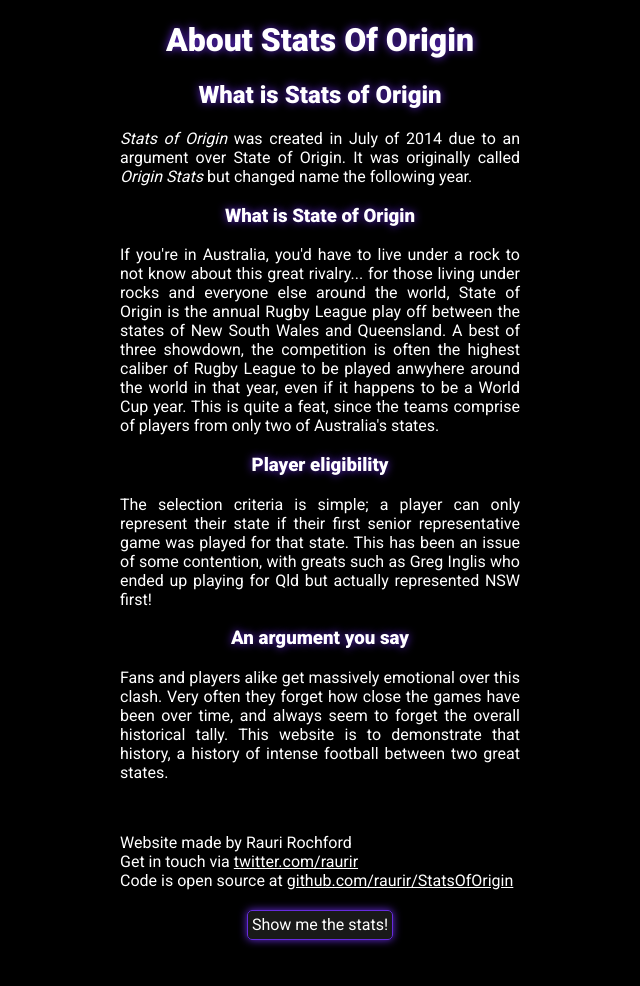
After one commit to raurir/StatsOfOrigin, a PHP site: page /about.php in a window 1280 px wide. The commit adds this page. Shown: the top 986 px of the page, without its empty margins (320-960 px from the left). Run offline with PHP 8.4, Linux system fonts and the light colour scheme; data that the repository does not hold is empty; style sheets or scripts are compiled from the project's sources.

Commit message:
add about

```diff
--- /dev/null
+++ b/about.php
@@ -0,0 +1,29 @@
+<?PHP
+$title = "About";
+include "header.php";
+?>
+  </head>
+  <body>
+    <div id='container'>
+      <div id='header'>
+        <div id='the-low-down'>
+          <h1>About Stats Of Origin</h1>
+          <h2>What is Stats of Origin</h2>
+          <p><i>Stats of Origin</i> was created in July of 2014 due to an argument over State of Origin. It was originally called <i>Origin Stats</i> but changed name the following year.</p>
+          <h3>What is State of Origin</h3>
+          <p>If you're in Australia, you'd have to live under a rock to not know about this great rivalry... for those living under rocks and everyone else around the world, State of Origin is the annual Rugby League play off between the states of New South Wales and Queensland. A best of three showdown, the competition is often the highest caliber of Rugby League to be played anwyhere around the world in that year, even if it happens to be a World Cup year. This is quite a feat, since the teams comprise of players from only two of Australia's states.</p>
+          <h3>Player eligibility</h3>
+          <p>The selection criteria is simple; a player can only represent their state if their first senior representative game was played for that state. This has been an issue of some contention, with greats such as Greg Inglis who ended up playing for Qld but actually represented NSW first!</p>
+          <h3>An argument you say</h3>
+          <p>Fans and players alike get massively emotional over this clash. Very often they forget how close the games have been over time, and always seem to forget the overall historical tally. This website is to demonstrate that history, a history of intense football between two great states.</p>
+          <br>
+          <p>Website made by Rauri Rochford<br>
+            Get in touch via <a href='https://twitter.com/raurir'>twitter.com/raurir</a><br>
+            Code is open source at <a href='https://github.com/raurir/StatsOfOrigin'>github.com/raurir/StatsOfOrigin</a></p>
+          <a id="about" href="index.html" class="button">Show me the stats!</a>
+        </div>
+      </div>
+    </div>
+<?PHP
+include "footer.php";
+?>
--- a/header.php
+++ b/header.php
@@ -3,7 +3,7 @@ $local = $argv[1] === "dev";
 ?>
 <html>
   <head>
-    <title>StatsOfOrigin - State of Origin Statistics</title>
+    <title><?PHP echo ($title ? $title . " - " : ""); ?>StatsOfOrigin - State of Origin Statistics</title>
     <link rel="stylesheet" type="text/css" href='css/origin.css'/>
     <meta name="viewport" content="initial-scale=1.0,minimum-scale=1.0,maximum-scale=1.0,width=device-width,height=device-height,user-scalable=yes">
     <link href='http://fonts.googleapis.com/css?family=Roboto:900,400' rel='stylesheet' type='text/css'>
--- a/js/ui.js
+++ b/js/ui.js
@@ -70,13 +70,14 @@ function initUI() {
   addEventListener("touchmove", onMove);
 
   var buttons = document.getElementById("buttons");
+  var about = document.getElementById("about");
 
   function createButton(b) {
     var button = document.createElement("div");
     button.innerHTML = b.label;
     button.id = b.id;
     button.className = "button";
-    buttons.appendChild(button);
+    buttons.insertBefore(button, about);
     button.addEventListener("click", function() {
       if (b.id === "countdown") {
         dispatchEvent(new CustomEvent(EVENT_COUNTDOWN_SELECTED));
--- a/stylus/origin.styl
+++ b/stylus/origin.styl
@@ -21,13 +21,14 @@ body
   color white
   font-family 'Roboto', sans-serif
   margin 0
-  overflow hidden
   padding 0
   // background-image url('http://showbiz.com.au/uploads/media/default/0001/01/thumb_249_default_big.jpeg')
 
+a, a:visited
+  color white
+
 h1,h2,h3,h4,h5
   shadowText()
-
 
 #container-countdown
   width 800px
@@ -41,6 +42,13 @@ h1,h2,h3,h4,h5
 #header
   position absolute
   width 100%
+
+#the-low-down
+  margin 0 auto
+  max-width 400px
+  width 90%
+  p
+    text-align justify
 
 #buttons
   position absolute
@@ -136,3 +144,5 @@ rect.QLD, path.QLD
 
   #buttons
     bottom 0
+  .button
+    min-width 0px
```
Also changed, not shown: index.php (+5 -3 lines), 1 other file.
